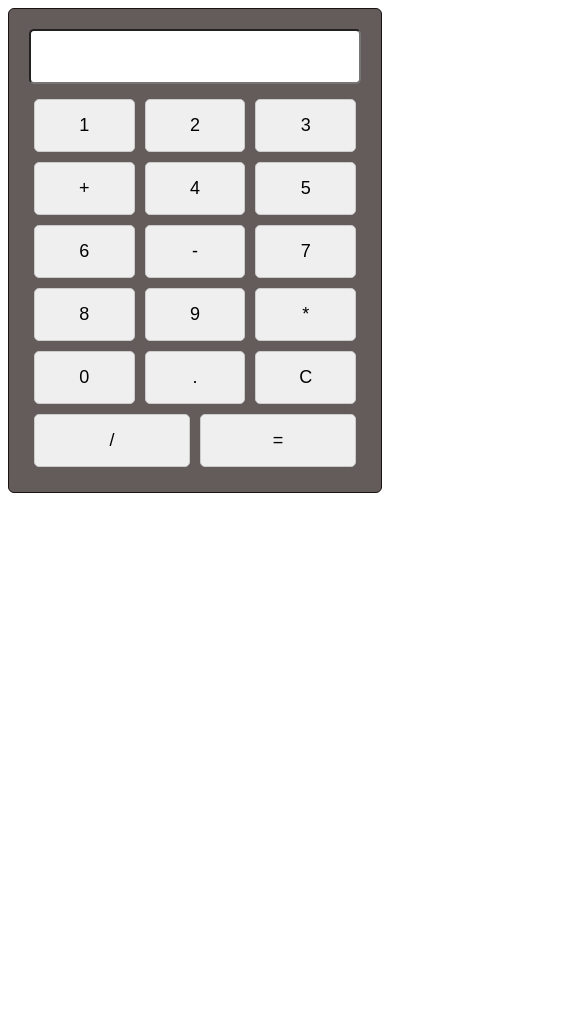
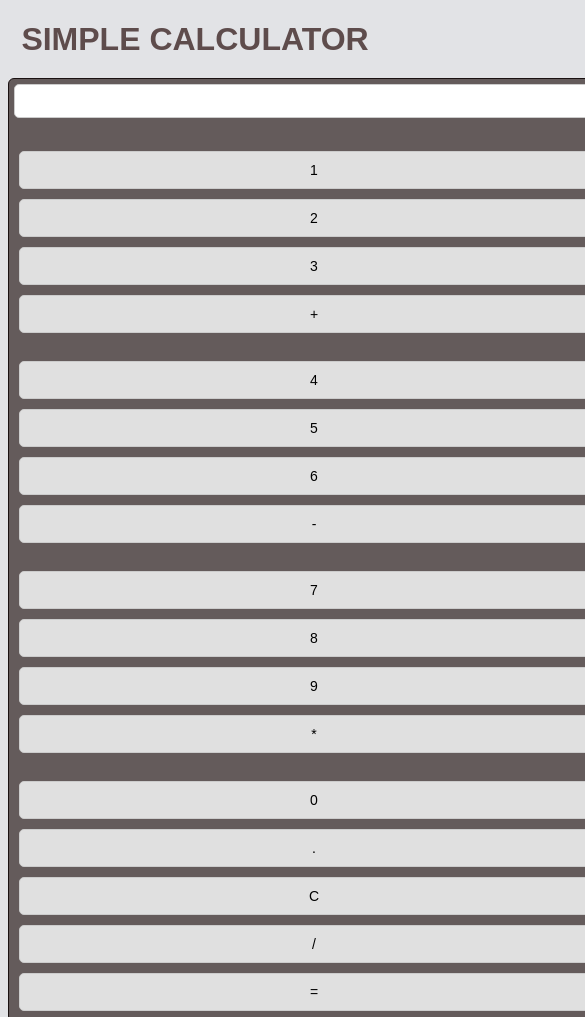
Before and after one commit to Pratimadiwan/CalCulator, a plain HTML site: page index.html in a window 390 px wide. Shown: the top 1017 px of the page, 585 px wide, since content can reach past the window. Before the commit the page ends 844 px from the top, so only its background shows below. Drawn offline with Linux system fonts and the light colour scheme.

Commit message:
some feature updated

```diff
--- a/index.html
+++ b/index.html
@@ -5,7 +5,10 @@
     <link rel="stylesheet" href="style.css">
 </head>
 <body>
+    <h1>Simple Calculator</h1>
+
     <div class="calculator">
+
         <input type="text" id="result" readonly>
         <br>
         <button onclick="appendNumber('1')">1</button>
--- a/style.css
+++ b/style.css
@@ -1,12 +1,25 @@
+body {
+    font-family: Arial, sans-serif;
+    background-color: #e2e3e6;
+
+}
+
 .calculator {
     display: flex;
     flex-wrap: wrap;
-    max-width: 350px;
+    width: 400px;
     margin: 0 auto;
     padding: 20px;
     border: 1px solid #1a1212;
     border-radius: 6px;
     background-color: #645b5b;
+}
+
+h1 {
+    text-align: center;
+    text-transform: uppercase;
+    color: #5e4c4c;
+    margin-bottom: 20px;
 }
 
 .calculator input {
@@ -15,14 +28,41 @@
     font-size: 18px;
     margin-bottom: 10px;
     border-radius: 5px;
+    border: 1px solid #ccc;
 }
 
 .calculator button {
-    flex: 22%;
+    flex: 1 1 22%;
     padding: 15px;
     font-size: 18px;
     border-radius: 5px;
     margin: 5px;
     border: 1px solid #ccc;
     cursor: pointer;
+    background-color: #e0e0e0;
 }
+
+@media (min-width: 402px) {
+    .calculator {
+        width: 400px;
+    }
+}
+
+
+@media (max-width: 401px) {
+    .calculator {
+        width: 600px;
+        padding: 5px;
+    }
+
+    .calculator input {
+        font-size: 14px;
+        padding: 8px;
+    }
+
+    .calculator button {
+        flex: 1 1 100%;
+        padding: 10px;
+        font-size: 14px;
+    }
+}
```
Lines whose indentation alone changed are shown as unchanged.
